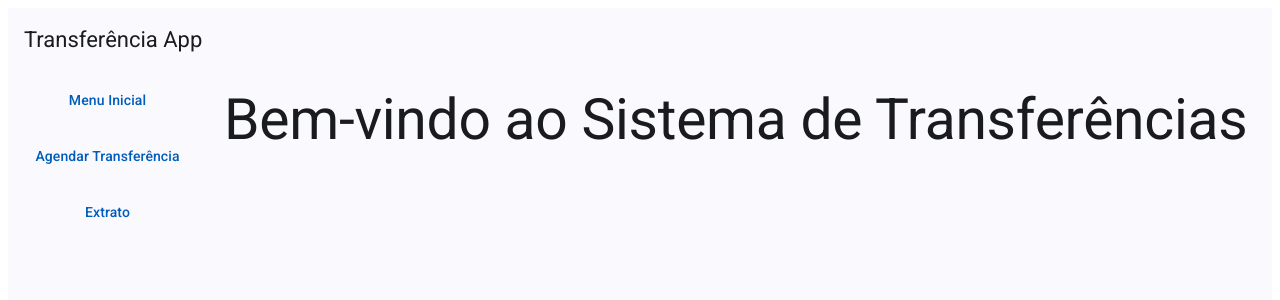
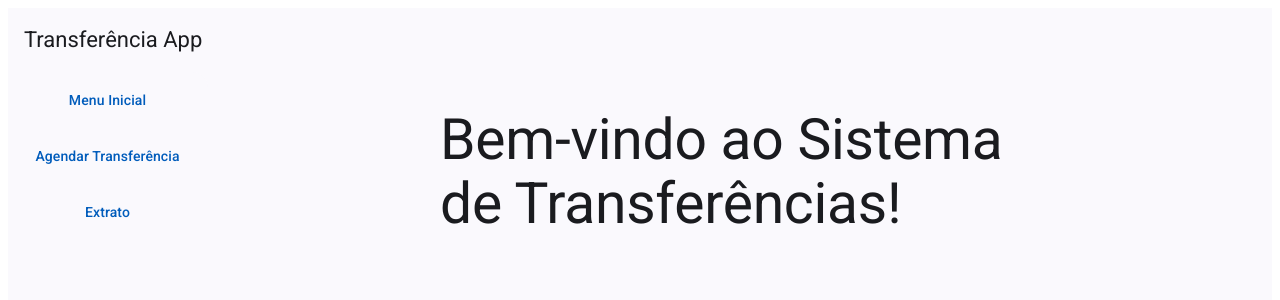
Before and after one commit to Igorino/transferencia-app, an Angular app: page / in a window 1280 px wide. Shown: the top 300 px of the page. Built offline with nearby package versions, Linux system fonts and the light colour scheme.

Commit message:
Formatação dos componentes

```diff
--- a/src/app/menu-inicial/menu-inicial.component.html
+++ b/src/app/menu-inicial/menu-inicial.component.html
@@ -1,3 +1,3 @@
 <div class="menu-container">
-  <h1>Bem-vindo ao Sistema de Transferências</h1>
+  <h1>Bem-vindo ao Sistema de Transferências!</h1>
 </div>
--- a/src/app/menu-inicial/menu-inicial.component.scss
+++ b/src/app/menu-inicial/menu-inicial.component.scss
@@ -0,0 +1,6 @@
+.menu-container {
+    margin: 20px;
+    max-width: 600px;
+    margin: 0 auto;
+    padding: 20px;
+  }
--- a/src/app/transferencia-agendar/transferencia-agendar.component.scss
+++ b/src/app/transferencia-agendar/transferencia-agendar.component.scss
@@ -1,9 +1,30 @@
-.container {
+
+  .btn-primary {
+    margin-top: 10px;
+  }
+
+  .container {
+    margin: 20px;
     max-width: 600px;
     margin: 0 auto;
     padding: 20px;
   }
 
-  .btn-primary {
-    margin-top: 10px;
+  .mat-table {
+    width: 100%;
+    border-collapse: collapse;
   }
+
+  .mat-header-cell {
+    background-color: #f5f5f5;
+    font-weight: bold;
+  }
+
+  .mat-cell {
+    padding: 8px;
+    border-bottom: 1px solid #e0e0e0;
+  }
+
+  .mat-elevation-z8 {
+    box-shadow: 0 2px 10px rgba(0, 0, 0, 0.2);
+  }
--- a/src/app/transferencia-extrato/transferencia-extrato.component.scss
+++ b/src/app/transferencia-extrato/transferencia-extrato.component.scss
@@ -1,5 +1,8 @@
 .container {
   margin: 20px;
+  max-width: 600px;
+    margin: 0 auto;
+    padding: 20px;
 }
 
 .mat-table {
```
